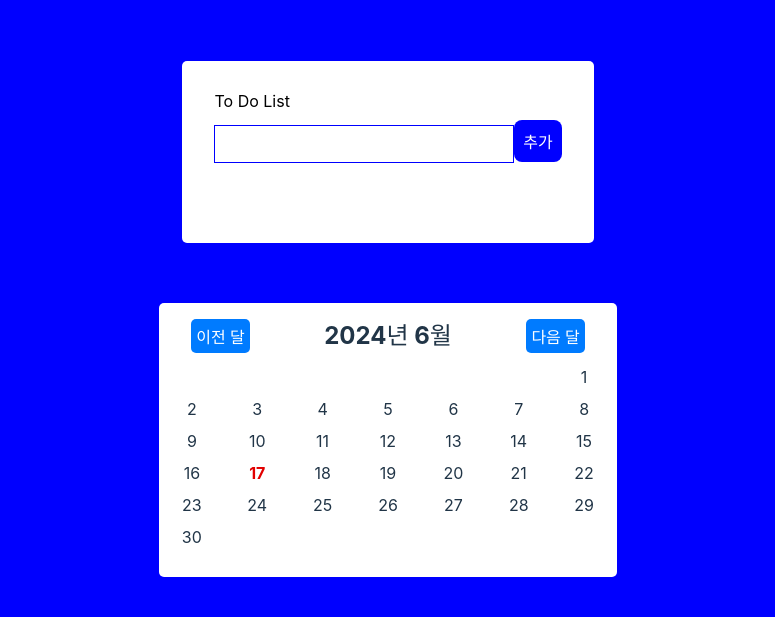
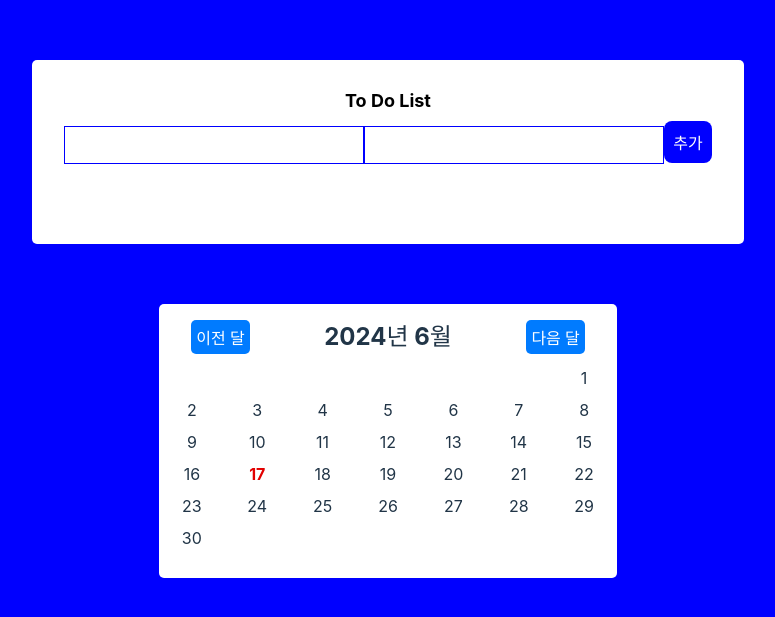
Before and after one commit to qkrcodus/todolist-react, a React (Vite) app: page / in a window 1280 px wide. Shown: the part 121-738 px from the top of the page, without its empty margins (252-1027 px from the left). Built offline with nearby package versions, Linux system fonts and the light colour scheme.

Commit message:
add : emoji 넣는란 추가

```diff
--- a/src/pages/main/Todo.jsx
+++ b/src/pages/main/Todo.jsx
@@ -5,7 +5,7 @@ import { FaRegTrashAlt } from "react-icons/fa";
 export const Todo = ({task,toggleComplete,deleteTodo,editTodo}) => {
   return (
     <div className='Todo'>
-        <p className={`${task.completed ? "completed" : "incompleted"}`} onClick={() => toggleComplete(task.id)}>{task.task}</p>
+        <p className={`${task.completed ? "completed" : "incompleted"}`} onClick={() => toggleComplete(task.id)}>{task.task}  {task.emoji && <span>{task.emoji}</span>}</p>
         <div>
         <MdEdit  className="edit-icon" onClick={()=>editTodo(task.id)} />
         <FaRegTrashAlt className="delete-icon" onClick={()=>deleteTodo(task.id)} />
--- a/src/pages/main/TodoForm.jsx
+++ b/src/pages/main/TodoForm.jsx
@@ -3,6 +3,12 @@ import React ,{useState} from 'react'
 // 함수를 매개변수로 받는다. 부모->자식 콜백 함수를 전달하여 자식 컴포넌트의 데이터를 부모에게 전달 가능
 export const TodoForm = ({addTodo}) => {
     const [value,setValue]=useState('')
+    const [emoji, setEmoji] = useState('');
+
+    const handleEmojiChange = (e) => {
+      setEmoji(e.target.value);
+    };
+
     // 이벤트 핸들러로 사용자 입력한 값 확인
     const handleChange =(e)=>{
         // setValue 는 매개변수로 새롭게 업데이트될 value값을 갖는다.
@@ -13,15 +19,26 @@ export const TodoForm = ({addTodo}) => {
         e.preventDefault();
         // console.log(value)
         // value를 TodoState로 넘겨줘야한다. 어떻게? 부모요소에
-        addTodo(value);
+        addTodo({
+          task: value,
+          emoji: emoji,
+        });
         // 넘겨준 다음엔 초기화
-        setValue("");
+        setValue('');
+        setEmoji('');
     }
 
   return (
     <form className='TodoForm' onSubmit={handleSubmit}>
         {/* 디버깅용 onChange={(e)=>console.log(e.target.value)} */}
         <input type='text' className='todo-input' placeholder='할 일을 입력하세요' onChange={handleChange}/>
+        <input
+        type='text'
+        className='todo-input'
+        placeholder='이모지를 입력하세요'
+        value={emoji}
+        onChange={handleEmojiChange}
+      />
         <button type='submit' className='todo-btn'>추가</button>
     </form>
   )
--- a/src/pages/main/TodoWrapper.jsx
+++ b/src/pages/main/TodoWrapper.jsx
@@ -1,19 +1,47 @@
-import React ,{useState} from 'react'
+import React ,{useState, useEffect} from 'react'
 import { TodoForm } from './TodoForm'
-import { v4 as uuidv4 } from 'uuid';
+import { v4 as uuidv4 } from 'uuid'; // uudiv4 고유한 식별자를 생성하는 라이브러리 ,import { v4 as uuidv4 } from 'uuid'; 해줘야함, yarn add uuid
 import { Todo } from './Todo';
 import { EditTodoForm } from './EditTodoForm';
+import axios from 'axios';
+import { useParams } from 'react-router-dom';
+import styled from 'styled-components';
+
+
+const StyledH1 = styled.h1`
+  font-weight: bold;
+  text-align: center;
+  font-size: large;
+`;
 
 export const TodoWrapper = () => {
   const[todos,setTodos]=useState([])
+  const [error, setError] = useState(null);
+  const {user_id}=useParams(); // useParams훅으로 user_id가져온다
+  // TodoForm 에서 받은 value 를 넘겨줘야한다.
 
-  // TodoForm 에서 받은 value 를 넘겨줘야한다.
+  // 지정된 날짜의 투두리스트를 불러오는 함수
+  const fetchTodos = async (month, day) => {
+    setError(null);
+    try {
+      const response = await axios.get(`/api/todos/${user_id}?month=${month}&day=${day}`);
+      if (response.status === 200) {
+        setTodos(response.data);
+      }
+    } catch (error) {
+      if (error.response && error.response.status === 404) {
+        setError('유저를 찾을 수 없습니다.');
+      } else {
+        setError('투두리스트를 불러오는 데 실패했습니다.');
+      }
+    }
+  };
+
   const addTodo=(todo)=>{
   // spread 연산자 ...  todos 객체배열을 복사한다.
-  // uudiv4 고유한 식별자를 생성하는 라이브러리 ,import { v4 as uuidv4 } from 'uuid'; 해줘야함, yarn add uuid
   // TodoForm에서 받은 value를 넘겨받아 todo 객체를 생성하고 todos 배열에 추가하는 함수
   // setTodos([기존 배열 복사,복사한 배열 뒤에 새로운 객체 추가하여 새로운 배열 생성])
-    setTodos([...todos,{id:uuidv4(),task:todo,completed:false,isEditing:false}])
+    setTodos([...todos,{id:uuidv4(), ...todo,completed:false,isEditing:false}])
     console.log(todos)
   }
 
@@ -47,7 +75,7 @@ export const TodoWrapper = () => {
 
   return (
     <div className='TodoWrapper'>
-      <h1>To Do List</h1>
+      <StyledH1>To Do List</StyledH1>
       <TodoForm addTodo={addTodo}/>
       {todos.map((todo) =>
         todo.isEditing ? (
```
